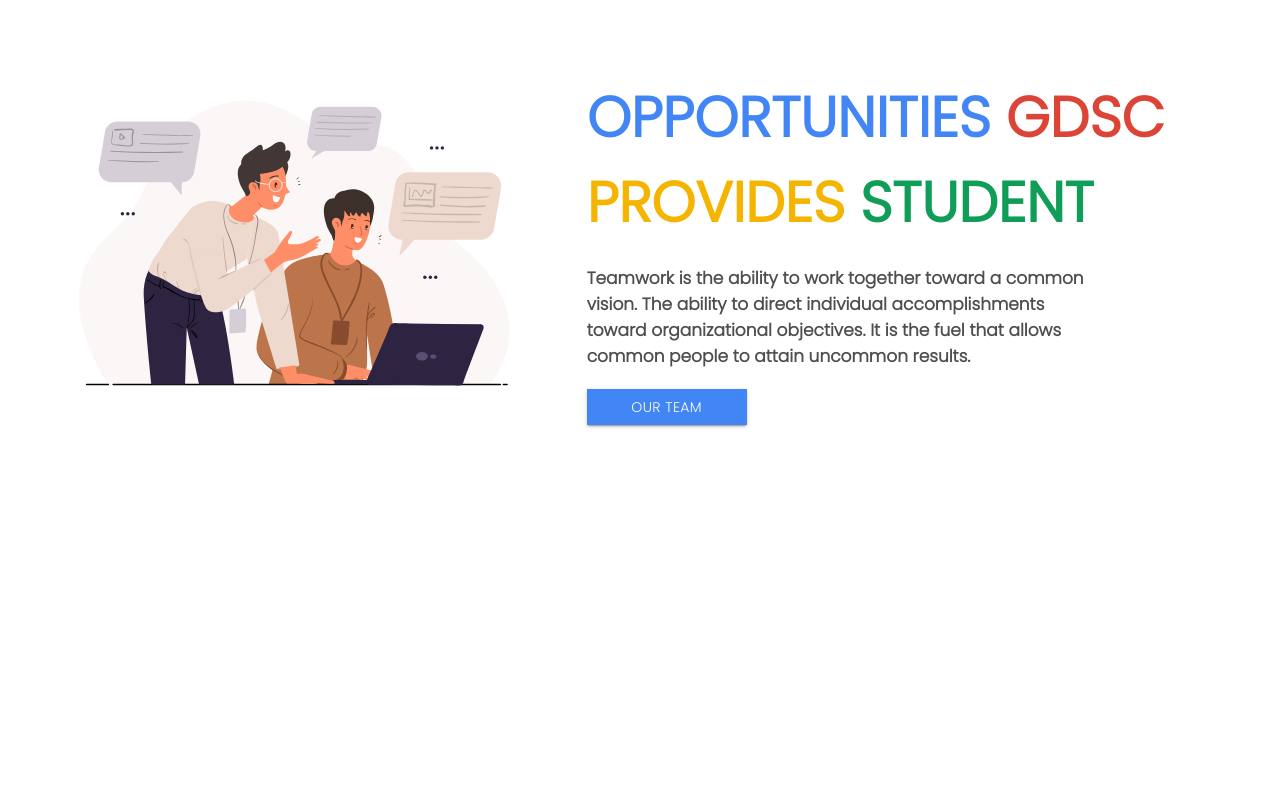
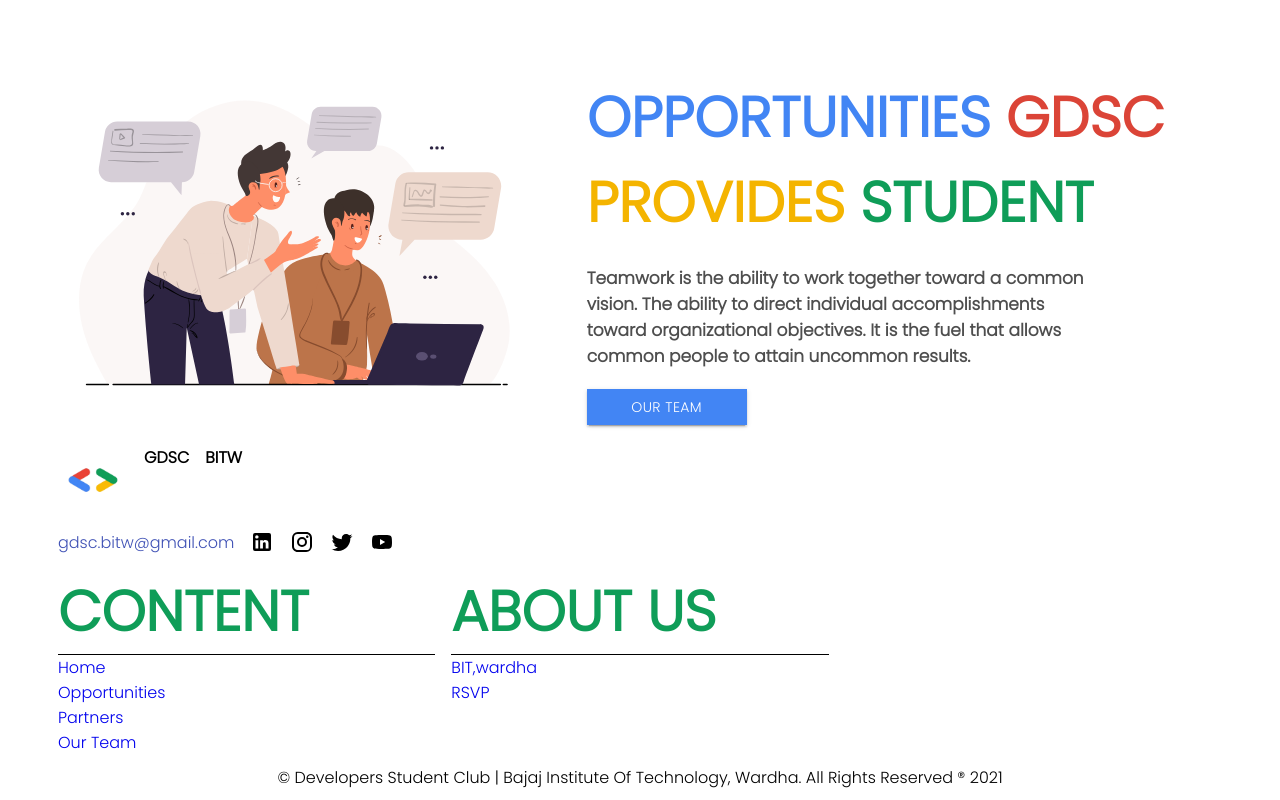
Before and after one commit to GDSC-BITW/GDSC-BITW-Official-Website, a React (Create React App) app: page / in a window 1280 px wide. Shown: the part 1312-2112 px from the top of the page. Before the commit the page ends 1767 px from the top, so only its background shows below. Built offline with nearby package versions, Linux system fonts and the light colour scheme.

Commit message:
Index file changes

```diff
--- a/public/index.html
+++ b/public/index.html
@@ -2,7 +2,7 @@
 <html lang="en">
   <head>
     <meta charset="utf-8" />
-    <link rel="icon" href="%PUBLIC_URL%/favicon.ico" />
+    <link rel="icon" href="%PUBLIC_URL%/images/logo.png" />
     <meta name="viewport" content="width=device-width, initial-scale=1" />
     <meta name="theme-color" content="#000000" />
     <meta
@@ -25,7 +25,7 @@
       work correctly both with client-side routing and a non-root public URL.
       Learn how to configure a non-root public URL by running `npm run build`.
     -->
-    <title>React App</title>
+    <title>GDSC BITW</title>
   </head>
   <body>
     <noscript>You need to enable JavaScript to run this app.</noscript>
--- a/src/App.js
+++ b/src/App.js
@@ -13,6 +13,7 @@
       <Switch>
         <Route exact path='/' component={HomeScreen} />
       </Switch>
+      <Footer/>
     </>
   )
 }
--- a/src/components/Footer.js
+++ b/src/components/Footer.js
@@ -15,7 +15,7 @@
         <Grid container spacing={2} >
           <Grid item>
             <img
-              src="/images/Logo.jpg"
+              src="/images/logo.png"
               style={{ height: "70px" }}
               alt="/"
             ></img>{" "}
@@ -92,9 +92,10 @@
         </Grid>
         </Container>
       </Box>
-      <Box textAlign="center" paddingBottom="10px">
-        © Developers Student Club: Bajaj Institute Of Technology,Wardha.All Rights Reserved &reg; {new Date().getFullYear()}
-          </Box>
+
+        <Box textAlign="center" paddingBottom="10px">
+        © Developers Student Club | Bajaj Institute Of Technology, Wardha. All Rights Reserved &reg; {new Date().getFullYear()}
+        </Box>
         </Container>
     </Grid>
   );
```
